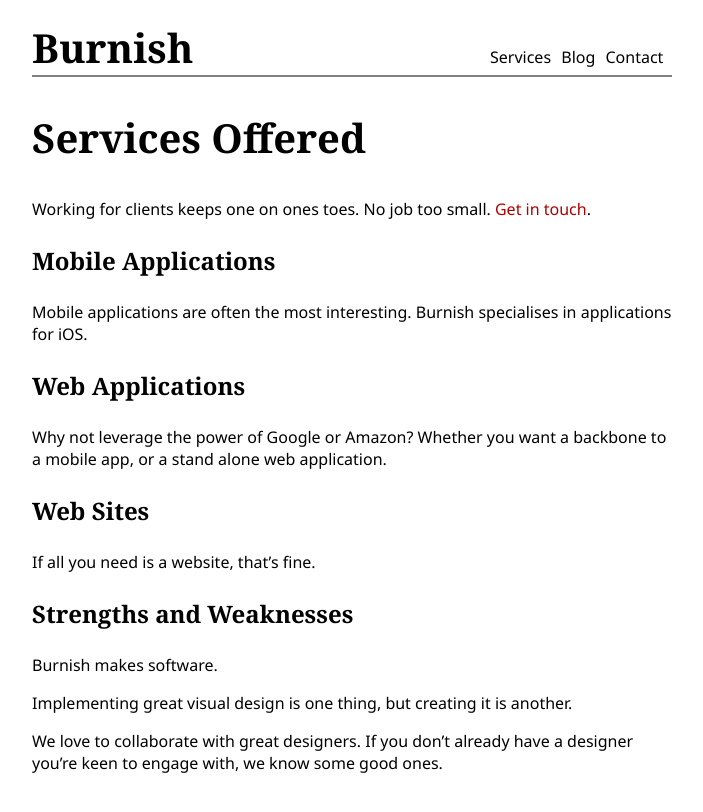
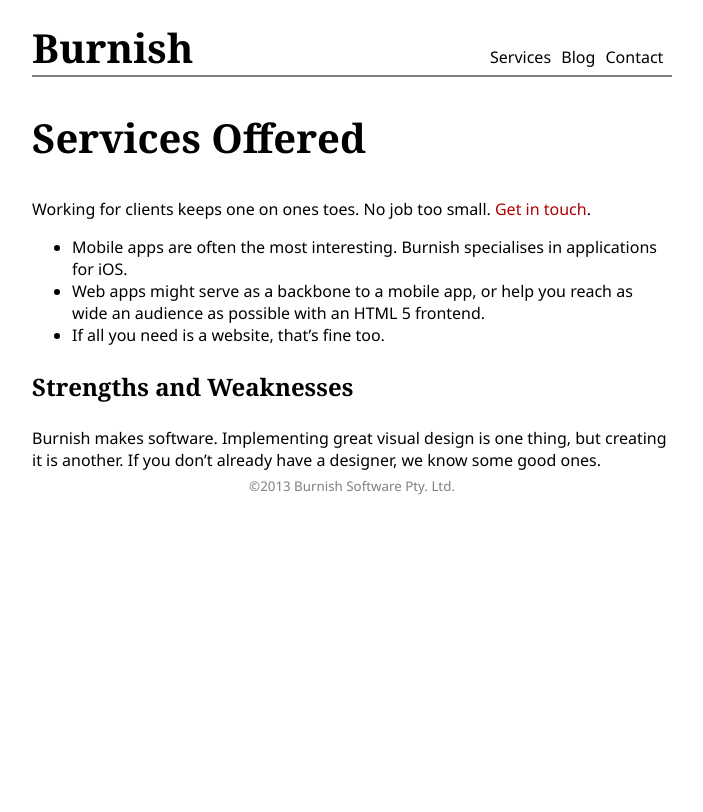
Before and after one commit to burnish/burnish.github.com, a Jekyll site: the page built from services.md, in a window 1280 px wide. Shown: the top 812 px of the page, without its empty margins (288-991 px from the left). Built offline with Jekyll 4.4.1, drawn with Linux system fonts in a browser that asks for light colours.

Commit message:
Added Burnish Software Pty. Ltd. to footer. Simplified services page.

```diff
--- a/_config.yml
+++ b/_config.yml
@@ -5,7 +5,6 @@
 port: 4445
 
 exclude: ["Rakefile", "style/less/"]
-auto: true
 pygments: true
 
 # Themes are encouraged to use these universal variables
--- a/_layouts/default.html
+++ b/_layouts/default.html
@@ -42,8 +42,18 @@
                     <hr>
                 </header>
                 {% endif %}
+                {{ content }}
 
-                {{ content }}
+            <footer>
+                {% if page.title == "Quietly Making Software" %}
+                    <a href="/services.html">Services</a>
+                    &ndash;
+                    <a href="/blog.html">Blog</a>
+                    &ndash;
+                    <a href="/contact.html">Contact</a>
+                {% endif %}
+                <p class="copyright">©2013 Burnish Software Pty. Ltd.</p>
+            </footer>
             </div>
         </div>
     </body>
--- a/services.md
+++ b/services.md
@@ -1,28 +1,16 @@
 ---
 layout: page
 title: Services Offered
-description: Burnish can help you build a mobile application, web application or web site.
+description: Burnish can help you build a mobile app, web app or web site.
 ---
 Working for clients keeps one on ones toes. No job too small. [Get in touch][contact].
 
-### Mobile Applications
-
-Mobile applications are often the most interesting. Burnish specialises in applications for iOS.
-
-### Web Applications
-
-Why not leverage the power of Google or Amazon? Whether you want a backbone to a mobile app, or a stand alone web application.
-
-### Web Sites
-
-If all you need is a website, that's fine.
+ - Mobile apps are often the most interesting. Burnish specialises in applications for iOS.
+ - Web apps might serve as a backbone to a mobile app, or help you reach as wide an audience as possible with an HTML 5 frontend.
+ - If all you need is a website, that's fine too.
 
 ### Strengths and Weaknesses
 
-Burnish makes software.
-
-Implementing great visual design is one thing, but creating it is another.
-
-We love to collaborate with great designers. If you don't already have a designer you're keen to engage with, we know some good ones.
+Burnish makes software. Implementing great visual design is one thing, but creating it is another. If you don't already have a designer, we know some good ones.
 
 [contact]:/contact.html "Contact Details"
--- a/style/less/site.less
+++ b/style/less/site.less
@@ -82,6 +82,12 @@
   text-align: center;
   position:relative;
   bottom: 10px;
+
+  .copyright {
+    font-size: smaller;
+    color: @grey;
+
+  }
 }
 
 footer, nav {
--- a/style/site.css
+++ b/style/site.css
@@ -68,6 +68,10 @@
   text-align: center;
   position: relative;
   bottom: 10px;
+}
+footer .copyright {
+  font-size: smaller;
+  color: #808080;
 }
 footer a,
 nav a,
```
Also changed, not shown: index.html (+0 -8 lines).
